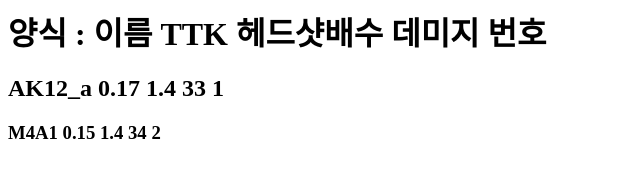
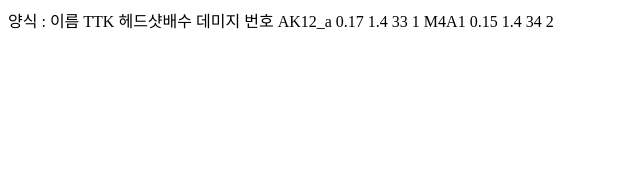
Before and after one commit to Karambot/database_real, a plain HTML site: page index.html in a window 1280 px wide. Shown: the whole page, without its empty margins (0-640 px from the left). Drawn offline with Linux system fonts and the light colour scheme.

Commit message:
Update index.html

```diff
--- a/index.html
+++ b/index.html
@@ -2,8 +2,8 @@
 <html>
     <head></head>
 <body>
-    <h1>양식 : 이름 TTK 헤드샷배수 데미지 번호</h1>
-    <h2>AK12_a 0.17 1.4 33 1 </h2>
-    <h3>M4A1 0.15 1.4 34 2 </h3>
+    <h>양식 : 이름 TTK 헤드샷배수 데미지 번호</h>
+    <h>AK12_a 0.17 1.4 33 1 </h>
+    <h>M4A1 0.15 1.4 34 2 </h>
 </body>
 </html>
```
